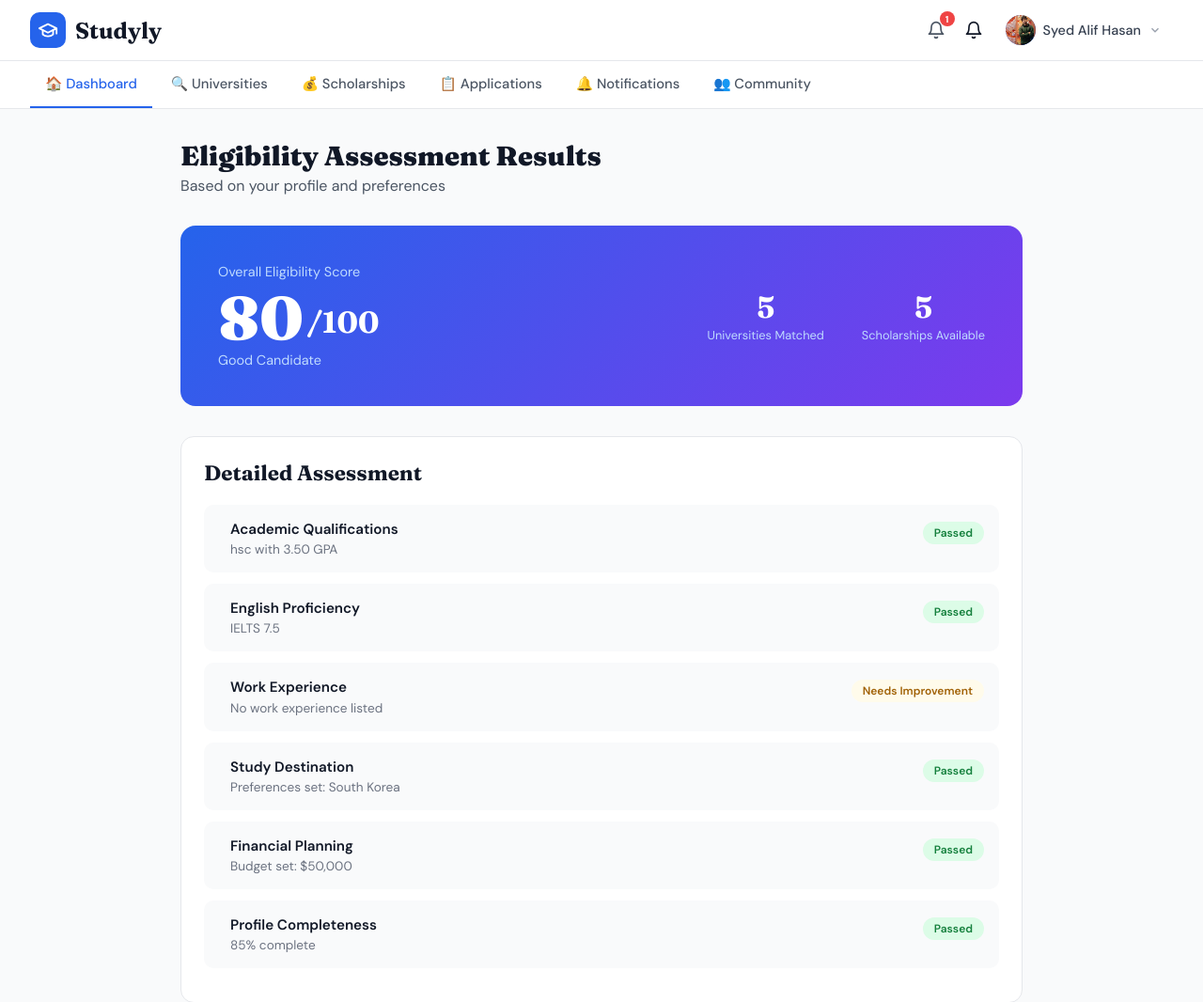
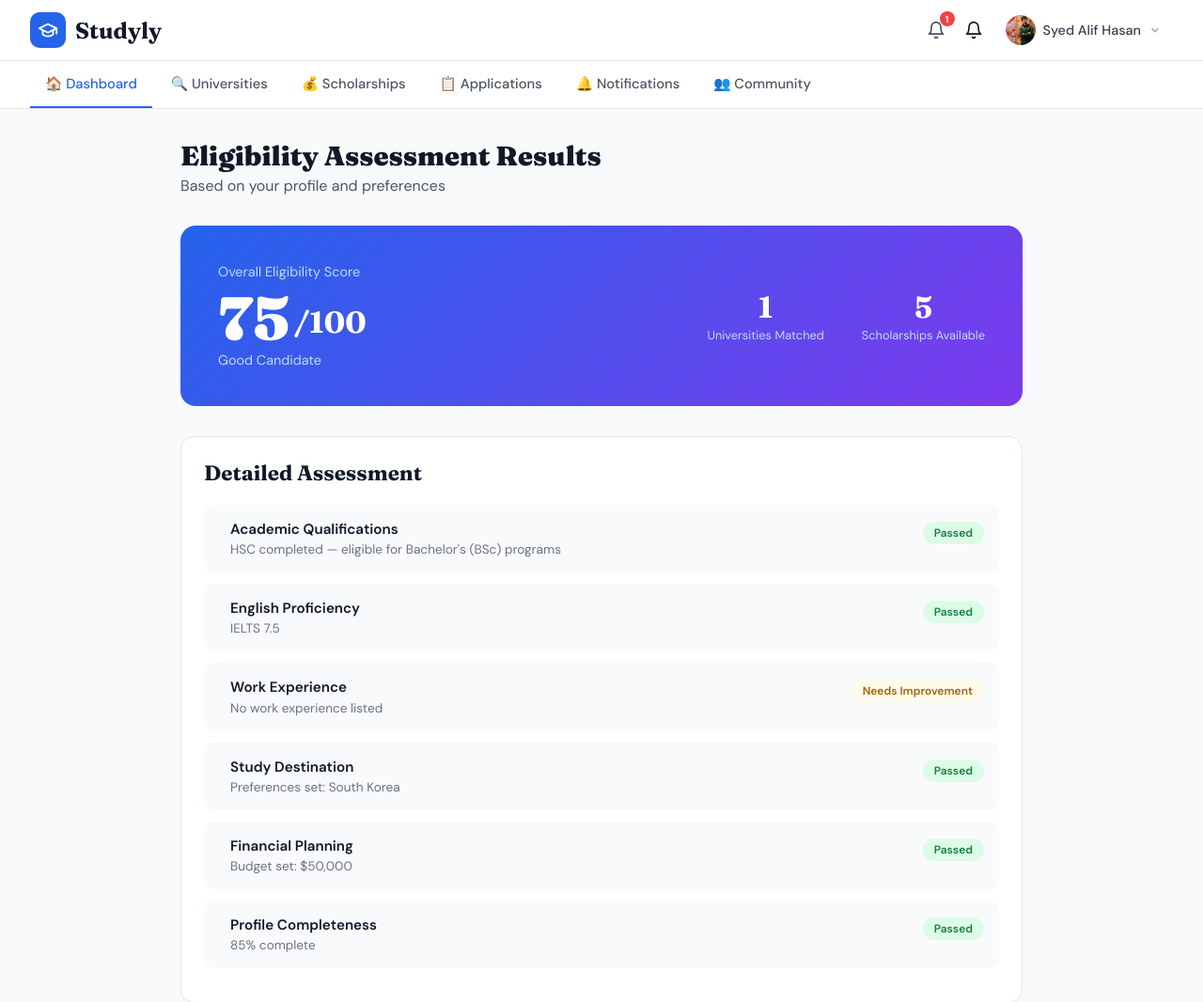
Before and after one commit to sdah24/Studyly, a Django app: page /eligibility/check/ in a window 1280 px wide. Shown: the top 1066 px of the page at 94% size. Run offline with Django 5.2, Linux system fonts and the light colour scheme; a user stored in the database is signed in; data comes from the database, SQL or seed files in the repository; both versions use the stored data as it was after the commit.

Commit message:
uni module

```diff
--- a/eligibility/views.py
+++ b/eligibility/views.py
@@ -63,8 +63,24 @@ def check(request):
     # ── 1. GPA / Academic ─────────────────────────────────────────────────────
     gpa = profile.GPA
     degree = profile.get_degree_level_display() if profile.degree_level else None
+    degree_level = profile.degree_level
 
-    if gpa is not None:
+    # HSC students use a different GPA scale (out of 5.00)
+    is_hsc = degree_level == 'hsc'
+
+    if is_hsc:
+        # HSC — no GPA threshold logic, just confirm eligibility for BSc
+        criteria.append({
+            'icon': 'check-circle',
+            'icon_color': '#16a34a',
+            'title': 'Academic Qualifications',
+            'detail': f"HSC completed — eligible for Bachelor's (BSc) programs",
+            'badge': 'Passed',
+            'badge_bg': '#dcfce7',
+            'badge_color': '#15803d',
+        })
+        score_points += 20
+    elif gpa is not None:
         if gpa >= 3.5:
             criteria.append({
                 'icon': 'check-circle',
@@ -81,7 +97,7 @@ def check(request):
                 'icon': 'alert-circle',
                 'icon_color': '#ca8a04',
                 'title': 'Academic Qualifications',
-                'detail': f"{degree or 'Degree'} with {gpa:.2f} GPA (3.5+ preferred)',",
+                'detail': f"{degree or 'Degree'} with {gpa:.2f} GPA (3.5+ preferred)",
                 'badge': 'Needs Improvement',
                 'badge_bg': '#fffbeb',
                 'badge_color': '#a16207',
@@ -98,7 +114,8 @@ def check(request):
                 'badge_bg': '#fef2f2',
                 'badge_color': '#b91c1c',
             })
-            recommendations.append("Your GPA is below the minimum for most universities. Seek academic improvement or alternative entry paths.")
+            recommendations.append(
+                "Your GPA is below the minimum for most universities. Seek academic improvement or alternative entry paths.")
     else:
         criteria.append({
             'icon': 'x-circle',
@@ -304,12 +321,25 @@ def check(request):
     total_score = min(100, score_points)
 
     # ── Matched Universities ───────────────────────────────────────────────────
+    # Map degree level to eligible program levels
+    DEGREE_TO_PROGRAM_LEVELS = {
+        'hsc': ['bsc'],
+        'bachelor': ['msc', 'mba'],
+        'master': ['msc', 'mba', 'phd'],
+        'phd': ['phd'],
+    }
+    eligible_levels = DEGREE_TO_PROGRAM_LEVELS.get(degree_level) if degree_level else None
+
     all_universities = University.objects.all()
     matched_universities = []
     for uni in all_universities:
         gpa_ok = (uni.min_gpa is None) or (gpa is not None and gpa >= uni.min_gpa)
         ielts_ok = (uni.min_ielts is None) or (score is not None and score >= uni.min_ielts)
-        if gpa_ok and ielts_ok:
+        if eligible_levels is not None:
+            has_eligible_program = uni.programs.filter(level__in=eligible_levels).exists()
+        else:
+            has_eligible_program = True
+        if gpa_ok and ielts_ok and has_eligible_program:
             matched_universities.append(uni)
 
     # ── Matched Scholarships with % ───────────────────────────────────────────
--- a/templates/users/profile.html
+++ b/templates/users/profile.html
@@ -229,6 +229,7 @@
           <label>Degree Level</label>
           <select name="degree_level">
             <option value="">-- Select --</option>
+            <option value="hsc"      {% if form.degree_level.value == 'hsc'      %}selected{% endif %}>HSC</option>
             <option value="bachelor" {% if form.degree_level.value == 'bachelor' %}selected{% endif %}>Bachelor's</option>
             <option value="master"   {% if form.degree_level.value == 'master'   %}selected{% endif %}>Master's</option>
             <option value="phd"      {% if form.degree_level.value == 'phd'      %}selected{% endif %}>PhD</option>
--- a/universities/models.py
+++ b/universities/models.py
@@ -8,6 +8,7 @@ class University(models.Model):
     description = models.TextField(blank=True, null=True)
     ranking = models.IntegerField(blank=True, null=True)
     website = models.URLField(blank=True, null=True)
+    apply_url = models.URLField(blank=True, null=True, help_text="Direct application portal URL")
 
     tuition_display = models.CharField(
         max_length=100, blank=True, null=True,
--- a/users/models.py
+++ b/users/models.py
@@ -58,6 +58,7 @@ class Profile(models.Model):
     degree_level = models.CharField(
         max_length=50,
         choices=[
+            ('hsc', 'HSC'),
             ('bachelor', "Bachelor's"),
             ('master', "Master's"),
             ('phd', 'PhD'),
```
Also changed, not shown: db.sqlite3, universities/migrations/0005_university_apply_url.py (added), users/migrations/0003_alter_profile_degree_level.py (added).
